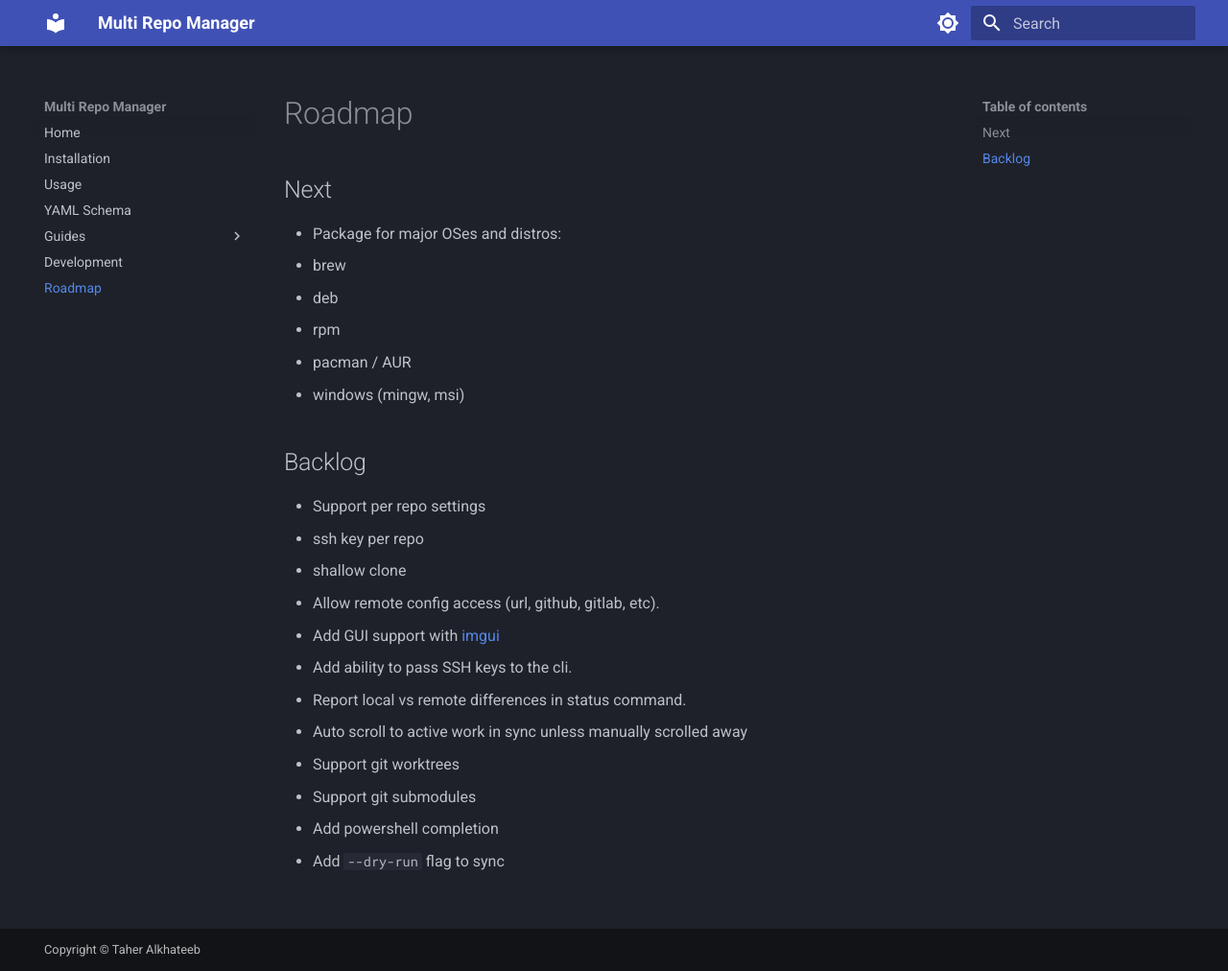
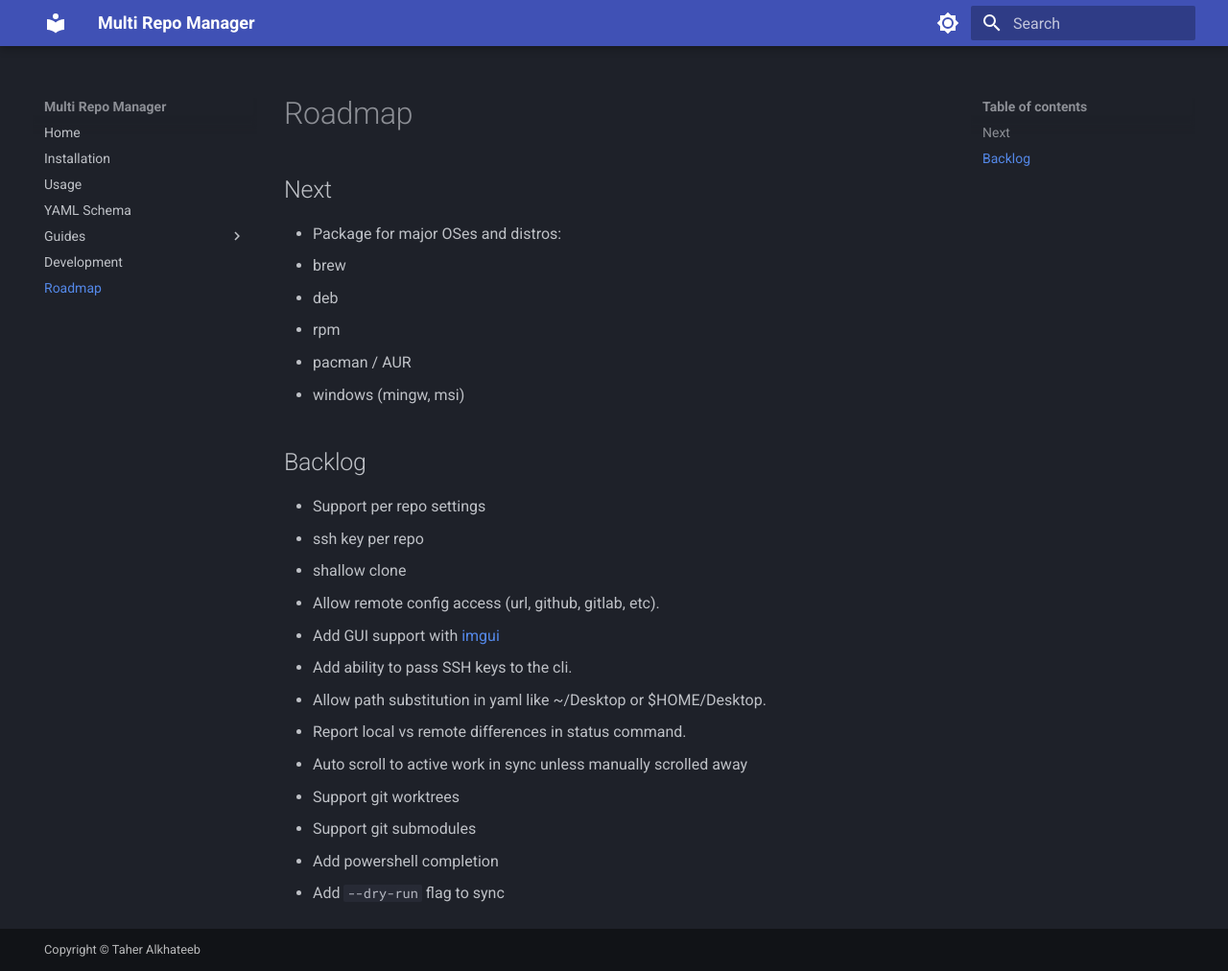
Before and after one commit to pythys/multi-repo-manager, an MkDocs documentation site: the page built from docs/roadmap.md, in a window 1280 px wide and 1012 px high. Shown: the whole window at 96% size. Built offline with MkDocs 1.6.1 and Material for MkDocs 9.7.7, drawn with Linux system fonts in a browser that asks for light colours.

Commit message:
add roadmap for path substitution in yaml

```diff
--- a/docs/roadmap.md
+++ b/docs/roadmap.md
@@ -17,6 +17,7 @@
 - Allow remote config access (url, github, gitlab, etc).
 - Add GUI support with [imgui](https://github.com/ocornut/imgui)
 - Add ability to pass SSH keys to the cli.
+- Allow path substitution in yaml like ~/Desktop or $HOME/Desktop.
 - Report local vs remote differences in status command.
 - Auto scroll to active work in sync unless manually scrolled away
 - Support git worktrees
```
